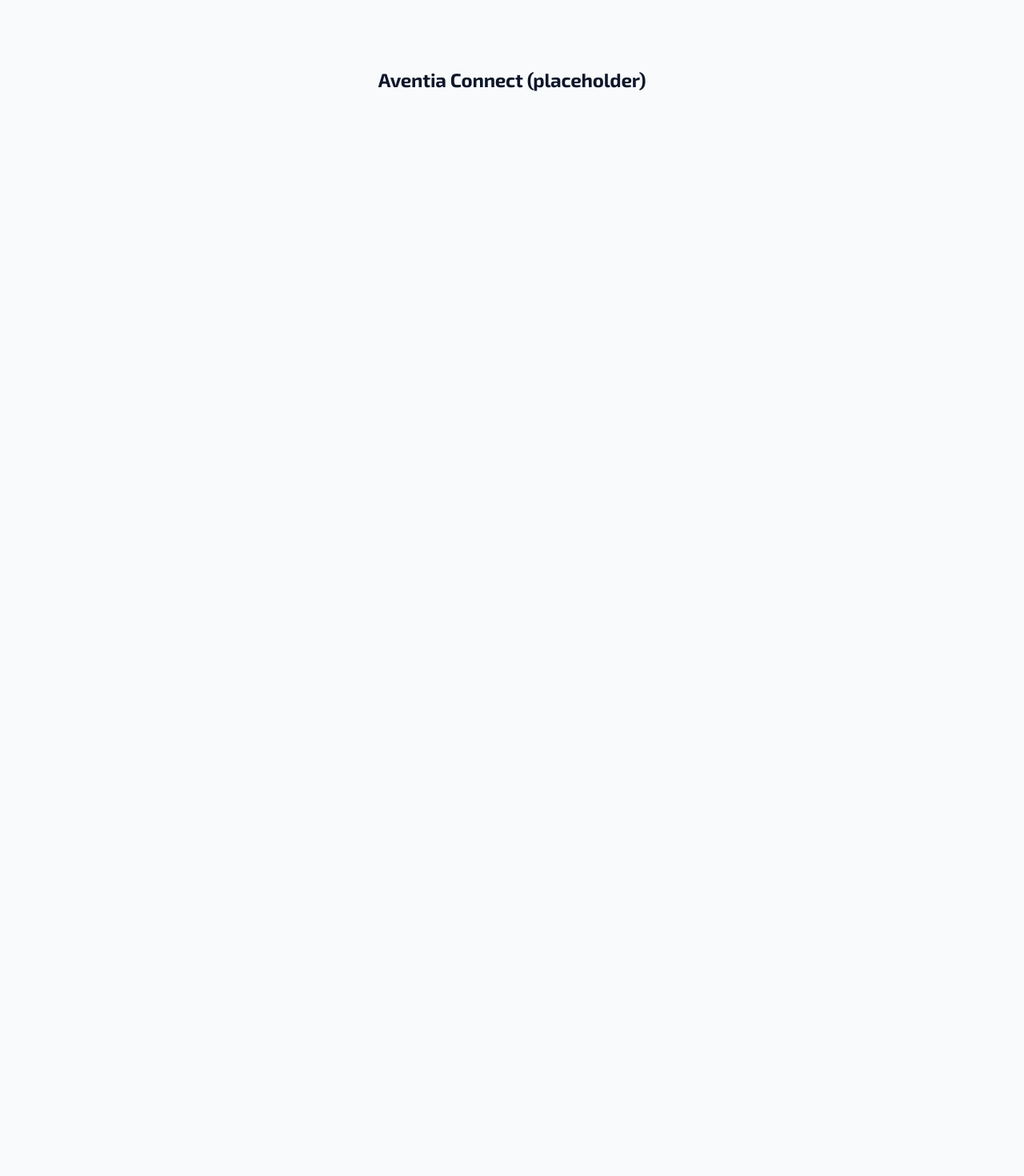
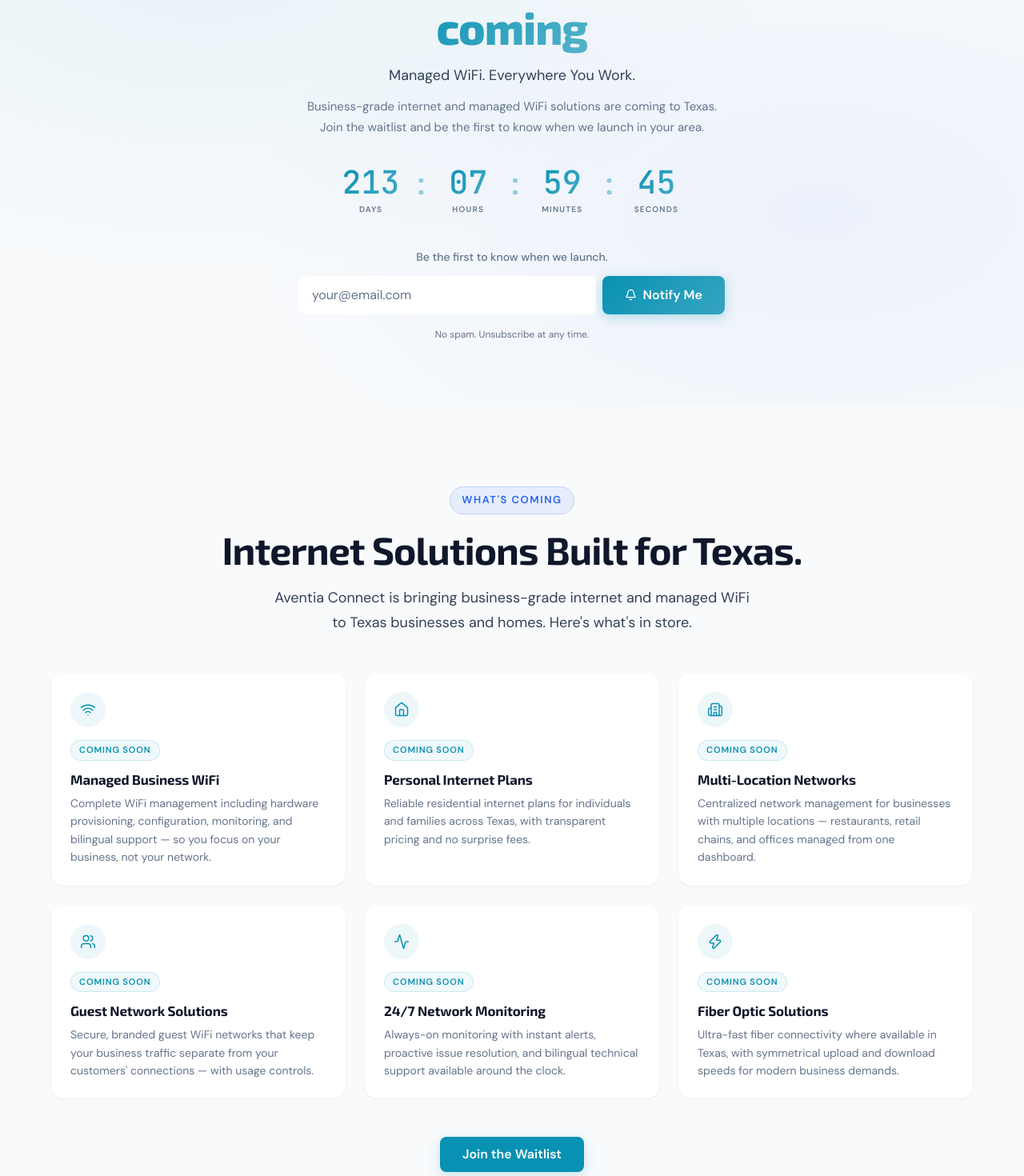
Before and after one commit to thom00pa/Aventia-Global-Website-Build, a Next.js app: page /connect in a window 1280 px wide. Shown: the part 300-1770 px from the top of the page at 80% size. Before the commit the page ends 800 px from the top, so only its background shows below. Built offline with nearby package versions, Linux system fonts and the light colour scheme.

Commit message:
feat: Aventia Connect coming soon page (cyan, managed WiFi)

```diff
--- /dev/null
+++ b/app/(connect)/connect/layout.tsx
@@ -0,0 +1,25 @@
+// app/(connect)/connect/layout.tsx
+import type { Metadata } from 'next'
+import Navbar from '@/components/shared/Navbar'
+import Footer from '@/components/shared/Footer'
+
+export const metadata: Metadata = {
+  title: 'Aventia Connect — Coming Soon | Business & Home Internet Texas',
+  description:
+    'Managed WiFi and internet solutions for Texas businesses and homes. ' +
+    'Join the waitlist for early access.',
+}
+
+export default function ConnectLayout({
+  children,
+}: {
+  children: React.ReactNode
+}) {
+  return (
+    <>
+      <Navbar />
+      <main>{children}</main>
+      <Footer />
+    </>
+  )
+}
--- a/app/(connect)/connect/page.tsx
+++ b/app/(connect)/connect/page.tsx
@@ -1,7 +1,202 @@
-export default function ConnectPage() {
+'use client'
+
+/*
+  STRUCTURE:
+  ┌─────────────────────────────────────────────────────┐
+  │  <ComingSoon>                                       │
+  │   • Cyan #0891B2 accent                             │
+  │   • "Aventia Connect" headline                      │
+  │   • Countdown to January 1 2027                     │
+  │   • Waitlist form → /api/waitlist                   │
+  └─────────────────────────────────────────────────────┘
+  ┌─────────────────────────────────────────────────────┐
+  │  <ServicesPreview>  (defined inline below)          │
+  │   • bg: var(--bg-primary)                           │
+  │   • Section label + headline                        │
+  │   • 6 service cards in a 2-col or 3-col grid        │
+  └─────────────────────────────────────────────────────┘
+*/
+
+import { Wifi, Home, Building2, Users, Activity, Zap } from 'lucide-react'
+import { motion } from 'framer-motion'
+import { SectionWrapper, SectionHeading } from '@/components/shared'
+import { useLocale } from '@/hooks/use-locale'
+import ComingSoon from '@/components/shared/ComingSoon'
+
+const CONNECT_SERVICES = [
+  {
+    iconName: 'Wifi',
+    titleEn:  'Managed Business WiFi',
+    titleEs:  'WiFi Empresarial Administrado',
+    descEn:   'Complete WiFi management including hardware provisioning, configuration, monitoring, and bilingual support — so you focus on your business, not your network.',
+    descEs:   'Gestión completa del WiFi: hardware, configuración, monitoreo y soporte bilingüe. Tú te enfocas en tu negocio.',
+  },
+  {
+    iconName: 'Home',
+    titleEn:  'Personal Internet Plans',
+    titleEs:  'Planes de Internet Personal',
+    descEn:   'Reliable residential internet plans for individuals and families across Texas, with transparent pricing and no surprise fees.',
+    descEs:   'Planes de internet residencial confiables para individuos y familias en Texas, con precios transparentes y sin cargos sorpresa.',
+  },
+  {
+    iconName: 'Building2',
+    titleEn:  'Multi-Location Networks',
+    titleEs:  'Redes Multi-Ubicación',
+    descEn:   'Centralized network management for businesses with multiple locations — restaurants, retail chains, and offices managed from one dashboard.',
+    descEs:   'Gestión centralizada de red para negocios con múltiples ubicaciones: restaurantes, cadenas y oficinas desde un solo panel.',
+  },
+  {
+    iconName: 'Users',
+    titleEn:  'Guest Network Solutions',
+    titleEs:  'Soluciones de Red para Invitados',
+    descEn:   'Secure, branded guest WiFi networks that keep your business traffic separate from your customers\' connections — with usage controls.',
+    descEs:   'Redes WiFi seguras para invitados que mantienen el tráfico de tu negocio separado del de tus clientes, con controles de uso.',
+  },
+  {
+    iconName: 'Activity',
+    titleEn:  '24/7 Network Monitoring',
+    titleEs:  'Monitoreo 24/7 de Red',
+    descEn:   'Always-on monitoring with instant alerts, proactive issue resolution, and bilingual technical support available around the clock.',
+    descEs:   'Monitoreo continuo con alertas instantáneas, resolución proactiva de problemas y soporte técnico bilingüe disponible todo el día.',
+  },
+  {
+    iconName: 'Zap',
+    titleEn:  'Fiber Optic Solutions',
+    titleEs:  'Soluciones de Fibra Óptica',
+    descEn:   'Ultra-fast fiber connectivity where available in Texas, with symmetrical upload and download speeds for modern business demands.',
+    descEs:   'Conectividad de fibra ultrarrápida disponible en Texas, con velocidades simétricas de subida y bajada para las exigencias empresariales actuales.',
+  },
+] as const
+
+const ICON_MAP = { Wifi, Home, Building2, Users, Activity, Zap } as const
+type IconName = keyof typeof ICON_MAP
+
+const ACCENT = '#0891B2'
+
+function ServicesPreview() {
+  const { locale } = useLocale()
+
   return (
-    <main className="min-h-screen flex items-center justify-center">
-      <h1 className="text-2xl font-bold">Aventia Connect (placeholder)</h1>
-    </main>
+    <SectionWrapper bg="off-white" id="connect-services">
+      <SectionHeading
+        label="What's Coming"
+        labelEs="Lo Que Viene"
+        headline="Internet Solutions Built for Texas."
+        headlineEs="Soluciones de Internet para Texas."
+        subheadline="Aventia Connect is bringing business-grade internet and managed WiFi to Texas businesses and homes. Here's what's in store."
+        subheadlineEs="Aventia Connect lleva internet empresarial y WiFi administrado a empresas y hogares de Texas. Esto es lo que viene."
+        align="center"
+        locale={locale}
+        className="mb-12"
+      />
+
+      <div className="grid grid-cols-1 sm:grid-cols-2 lg:grid-cols-3 gap-6">
+        {CONNECT_SERVICES.map((service, i) => {
+          const Icon = ICON_MAP[service.iconName as IconName]
+          return (
+            <motion.div
+              key={service.titleEn}
+              initial={{ opacity: 0, y: 24 }}
+              whileInView={{ opacity: 1, y: 0 }}
+              viewport={{ once: true, margin: '-40px' }}
+              transition={{ duration: 0.45, delay: i * 0.07 }}
+              className="flex flex-col rounded-2xl p-6"
+              style={{
+                background: 'var(--white)',
+                border:     '1px solid var(--border)',
+                boxShadow:  'var(--shadow-card)',
+              }}
+              whileHover={{ y: -4, boxShadow: '0 8px 32px rgba(8,145,178,0.10)' }}
+            >
+              <div
+                className="flex items-center justify-center rounded-xl mb-4"
+                style={{
+                  width:      '44px',
+                  height:     '44px',
+                  background: `${ACCENT}12`,
+                  color:      ACCENT,
+                  flexShrink: 0,
+                }}
+              >
+                <Icon size={20} strokeWidth={1.8} aria-hidden="true" />
+              </div>
+
+              <span
+                className="font-sans font-semibold inline-block mb-3"
+                style={{
+                  fontSize:      '11px',
+                  letterSpacing: '0.08em',
+                  textTransform: 'uppercase',
+                  padding:       '3px 10px',
+                  borderRadius:  '100px',
+                  background:    `${ACCENT}10`,
+                  border:        `1px solid ${ACCENT}25`,
+                  color:         ACCENT,
+                  width:         'fit-content',
+                }}
+              >
+                {locale === 'es' ? 'Próximamente' : 'Coming Soon'}
+              </span>
+
+              <h3
+                className="font-display font-bold mb-2"
+                style={{ fontSize: '17px', color: 'var(--text-primary)', lineHeight: 1.3 }}
+              >
+                {locale === 'es' ? service.titleEs : service.titleEn}
+              </h3>
+
+              <p
+                className="font-sans"
+                style={{ fontSize: '14px', color: 'var(--text-muted)', lineHeight: '1.6' }}
+              >
+                {locale === 'es' ? service.descEs : service.descEn}
+              </p>
+            </motion.div>
+          )
+        })}
+      </div>
+
+      <div className="flex justify-center mt-12">
+        <a
+          href="#waitlist"
+          className="btn"
+          style={{
+            background:     ACCENT,
+            boxShadow:      `0 4px 16px ${ACCENT}35`,
+            color:          '#FFFFFF',
+            textDecoration: 'none',
+          }}
+        >
+          {locale === 'es'
+            ? 'Unirme a la Lista de Espera'
+            : 'Join the Waitlist'}
+        </a>
+      </div>
+    </SectionWrapper>
   )
 }
+
+export default function ConnectPage() {
+  const { locale } = useLocale()
+
+  return (
+    <>
+      <ComingSoon
+        id="waitlist"
+        name="Aventia Connect"
+        nameEs="Aventia Connect"
+        color={ACCENT}
+        icon={<Wifi size={36} strokeWidth={1.8} aria-hidden="true" />}
+        tagline="Managed WiFi. Everywhere You Work."
+        taglineEs="WiFi Administrado. Donde Trabajes."
+        description="Business-grade internet and managed WiFi solutions are coming to Texas. Join the waitlist and be the first to know when we launch in your area."
+        descriptionEs="Soluciones de internet empresarial y WiFi administrado llegan a Texas. Únete a la lista de espera y sé el primero en saber cuándo llegamos a tu área."
+        launchDate={new Date('2027-01-01T00:00:00')}
+        divisionId="connect"
+        locale={locale}
+      />
+
+      <ServicesPreview />
+    </>
+  )
+}
--- a/components/shared/ComingSoon.tsx
+++ b/components/shared/ComingSoon.tsx
@@ -44,6 +44,8 @@
   /** Optional launch quarter label e.g. "Q3 2026" shown when launchDate is null */
   launchLabel?: string
   launchLabelEs?: string
+  /** Optional HTML id for anchor navigation e.g. #waitlist */
+  id?: string
 }
 
 // ─────────────────────────────────────────────────────────────
@@ -328,6 +330,7 @@
   locale = 'en',
   launchLabel,
   launchLabelEs,
+  id,
 }: ComingSoonProps) {
   const timeLeft = useCountdown(launchDate ?? null)
   const displayName      = locale === 'es' && nameEs    ? nameEs    : name
@@ -337,6 +340,7 @@
 
   return (
     <div
+      id={id}
       className="min-h-screen flex flex-col items-center justify-center relative overflow-hidden"
       style={{
         backgroundColor: 'var(--bg-primary)',
```
